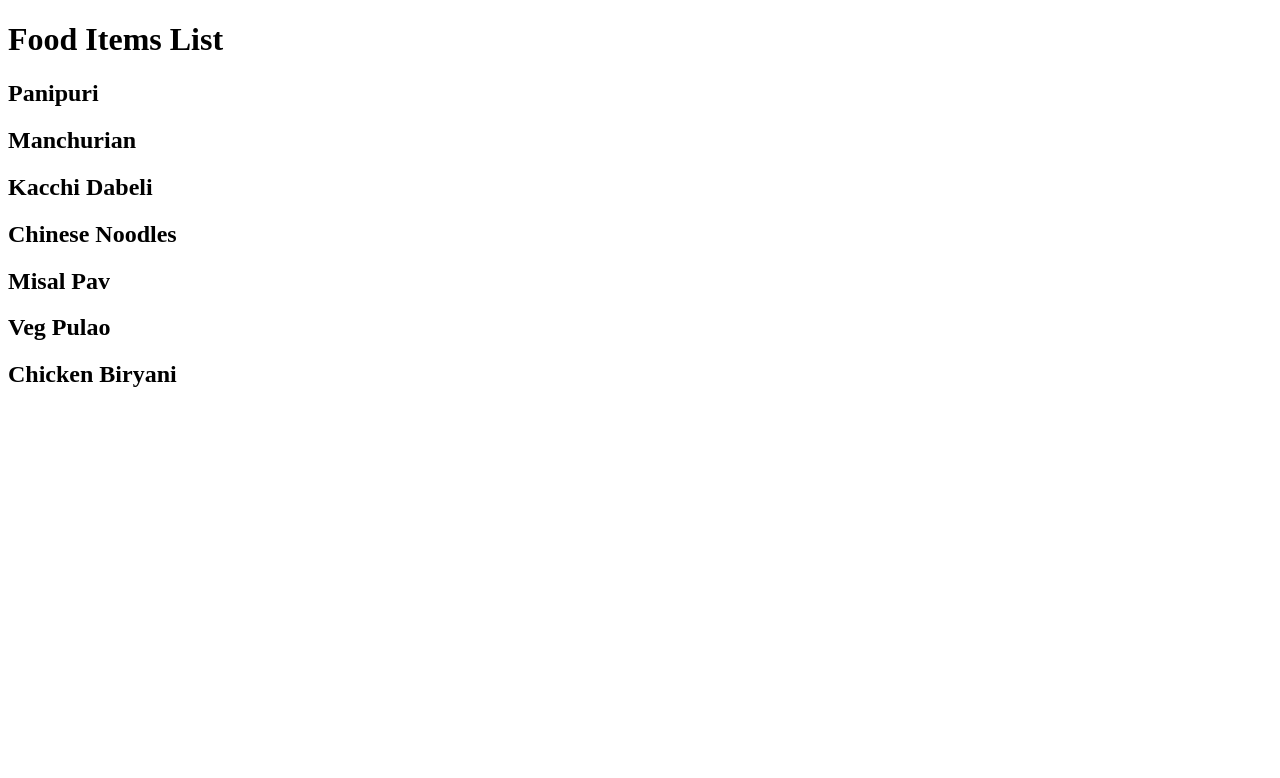
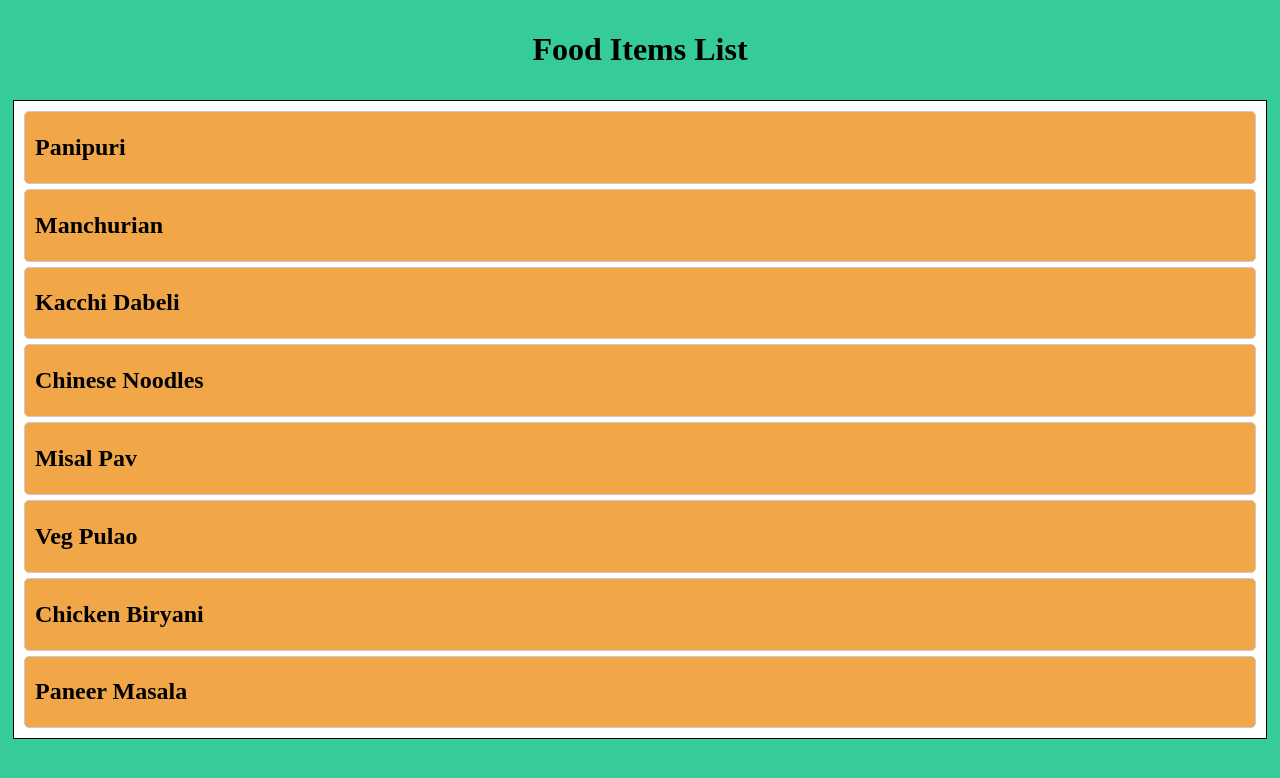
Before and after one commit to Shrejaltambe18/javaScript-assign13, a plain HTML site: page index.html in a window 1280 px wide. Drawn offline with Linux system fonts and the light colour scheme.

Commit message:
Style provided

```diff
--- a/index.html
+++ b/index.html
@@ -5,15 +5,38 @@
     <meta name="viewport" content="width=device-width, initial-scale=1.0">
     <title>Food Items</title>
     <style>
+        .container{
+            background-color: rgb(54, 203, 154);
+        }
 
+        .text{
+            text-align: center;
+            padding: 10px;
+        }
+
+        .food-item-container{
+            border: 1px solid black;
+            margin: 5px;
+            padding: 5px;
+            background-color: white;
+        }
+
+        .food-card{
+            background-color: #f1a747;
+            margin: 5px;
+            padding: 2px;
+            padding-left: 10px;
+            border: 1px solid #ccc;
+            border-radius: 5px;
+        }
     </style>
 </head>
-<body>
+<body class="container">
     <h1 class="text">Food Items List</h1>
 
     <div class="food-item-container" id="food-item-list"></div>
     <script>
-        const foodItem = ["Panipuri","Manchurian","Kacchi Dabeli","Chinese Noodles","Misal Pav","Veg Pulao","Chicken Biryani"];
+        const foodItem = ["Panipuri","Manchurian","Kacchi Dabeli","Chinese Noodles","Misal Pav","Veg Pulao","Chicken Biryani","Paneer Masala"];
         const foodItemList = document.getElementById("food-item-list");
 
         for(let i=0; i<foodItem.length; i++){
```
